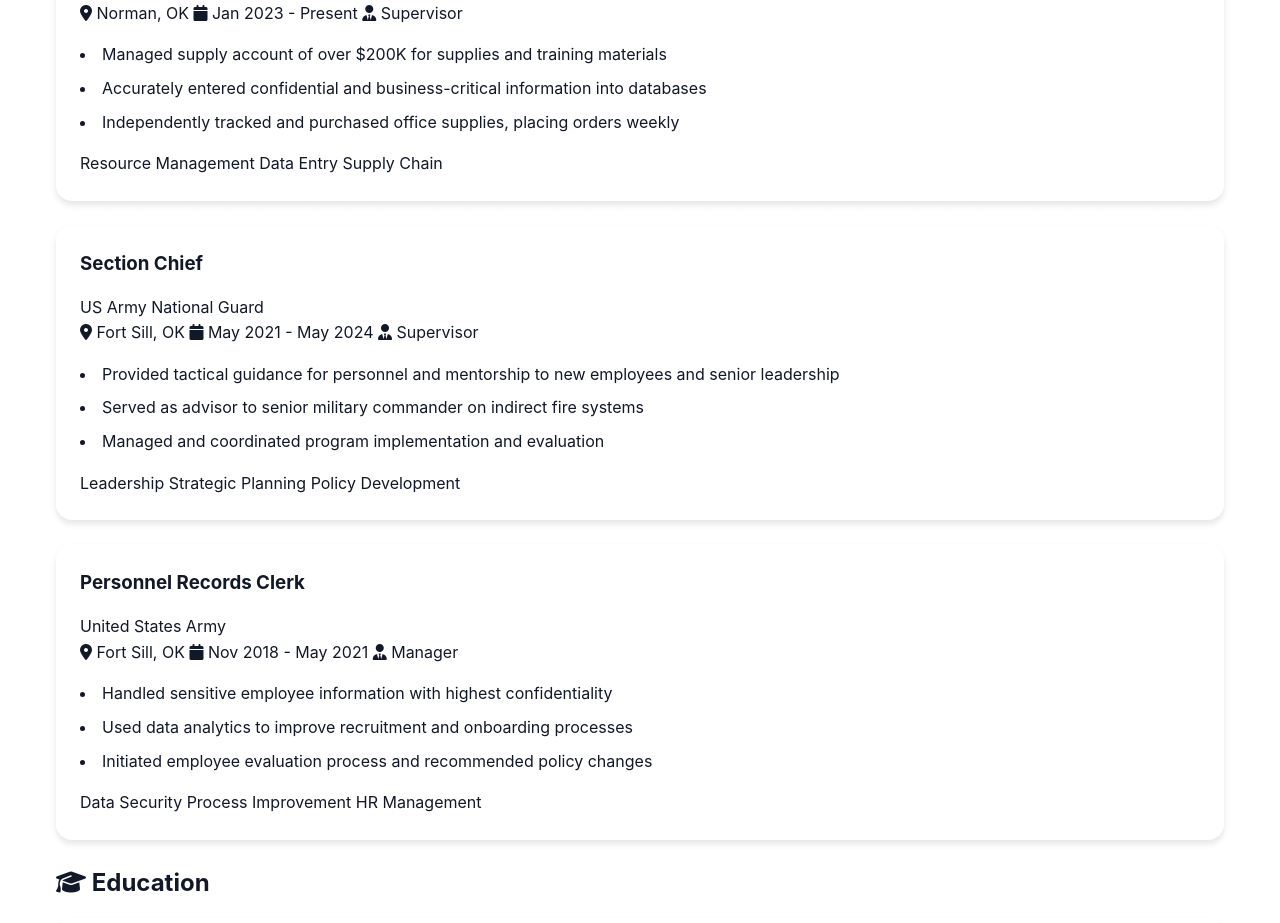
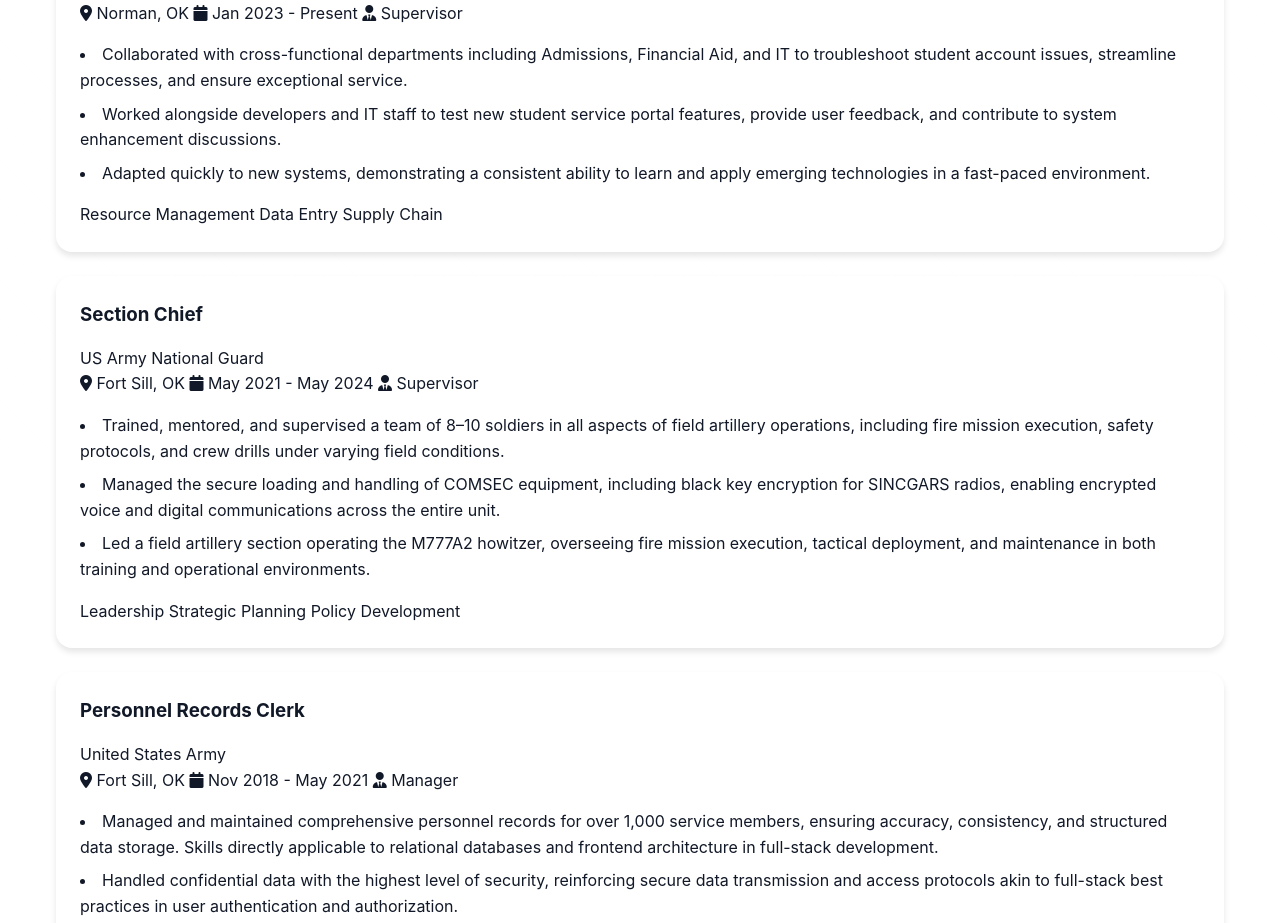
Before and after one commit to davidmadison95/Business-Portfilio, a plain HTML site: page experience.html in a window 1280 px wide. Shown: the part 350-1273 px from the top of the page. Drawn offline with nearby package versions, Linux system fonts and the light colour scheme.

Commit message:
Update experience.html

```diff
--- a/experience.html
+++ b/experience.html
@@ -54,9 +54,9 @@
                     </div>
                     <div class="experience-content">
                         <ul class="experience-details">
-                            <li>Managed supply account of over $200K for supplies and training materials</li>
-                            <li>Accurately entered confidential and business-critical information into databases</li>
-                            <li>Independently tracked and purchased office supplies, placing orders weekly</li>
+                            <li>Collaborated with cross-functional departments including Admissions, Financial Aid, and IT to troubleshoot student account issues, streamline processes, and ensure exceptional service.</li>
+                            <li>Worked alongside developers and IT staff to test new student service portal features, provide user feedback, and contribute to system enhancement discussions.</li>
+                            <li>Adapted quickly to new systems, demonstrating a consistent ability to learn and apply emerging technologies in a fast-paced environment.</li>
                         </ul>
                         <div class="key-achievements">
                             <span class="achievement-tag">Resource Management</span>
@@ -80,9 +80,9 @@
                     </div>
                     <div class="experience-content">
                         <ul class="experience-details">
-                            <li>Provided tactical guidance for personnel and mentorship to new employees and senior leadership</li>
-                            <li>Served as advisor to senior military commander on indirect fire systems</li>
-                            <li>Managed and coordinated program implementation and evaluation</li>
+                            <li>Trained, mentored, and supervised a team of 8–10 soldiers in all aspects of field artillery operations, including fire mission execution, safety protocols, and crew drills under varying field conditions.</li>
+                            <li>Managed the secure loading and handling of COMSEC equipment, including black key encryption for SINCGARS radios, enabling encrypted voice and digital communications across the entire unit.</li>
+                            <li>Led a field artillery section operating the M777A2 howitzer, overseeing fire mission execution, tactical deployment, and maintenance in both training and operational environments.</li>
                         </ul>
                         <div class="key-achievements">
                             <span class="achievement-tag">Leadership</span>
@@ -106,9 +106,8 @@
                     </div>
                     <div class="experience-content">
                         <ul class="experience-details">
-                            <li>Handled sensitive employee information with highest confidentiality</li>
-                            <li>Used data analytics to improve recruitment and onboarding processes</li>
-                            <li>Initiated employee evaluation process and recommended policy changes</li>
+                            <li>Managed and maintained comprehensive personnel records for over 1,000 service members, ensuring accuracy, consistency, and structured data storage. Skills directly applicable to relational databases and frontend architecture in full-stack development.</li>
+                            <li>Handled confidential data with the highest level of security, reinforcing secure data transmission and access protocols akin to full-stack best practices in user authentication and authorization.</li>
                         </ul>
                         <div class="key-achievements">
                             <span class="achievement-tag">Data Security</span>
```
